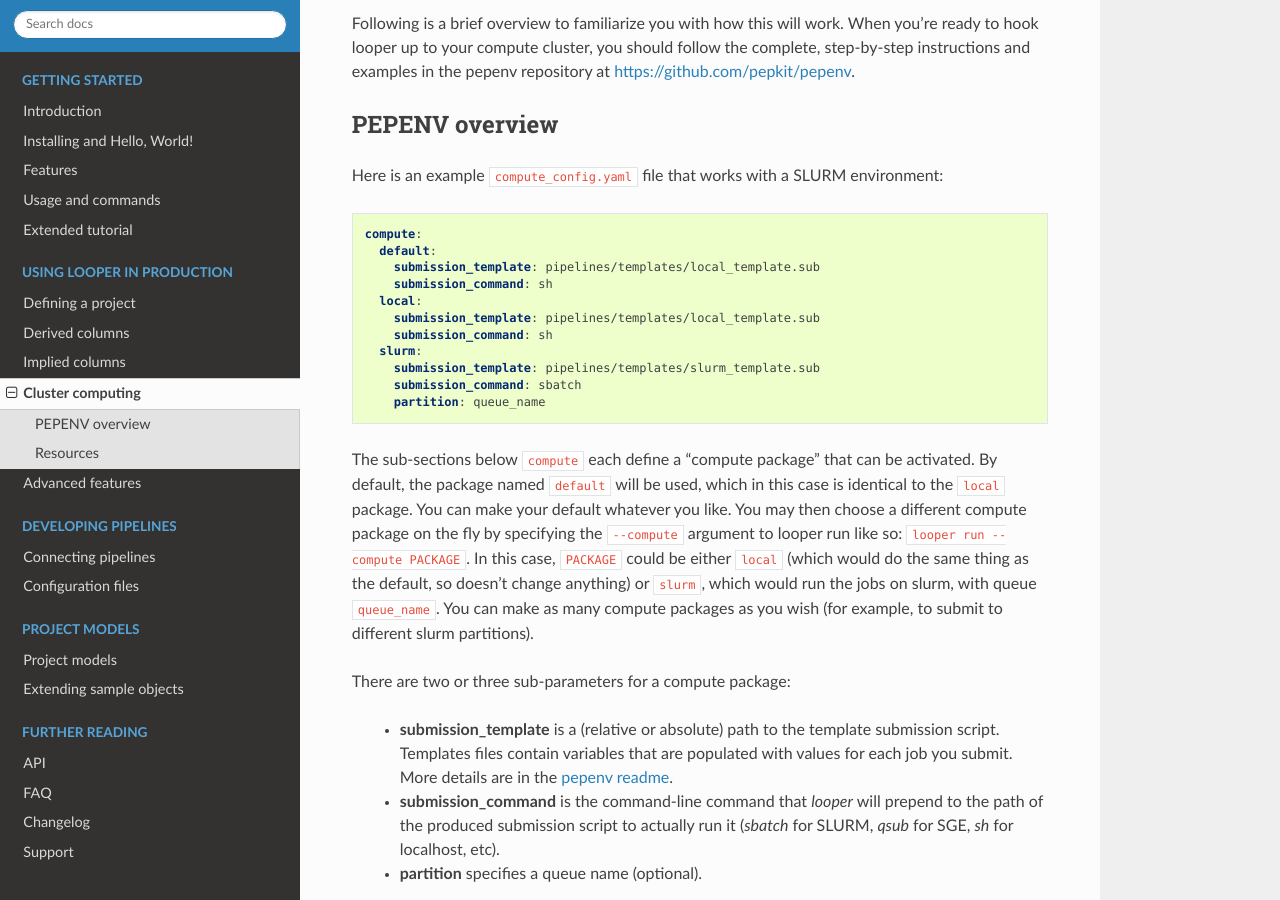
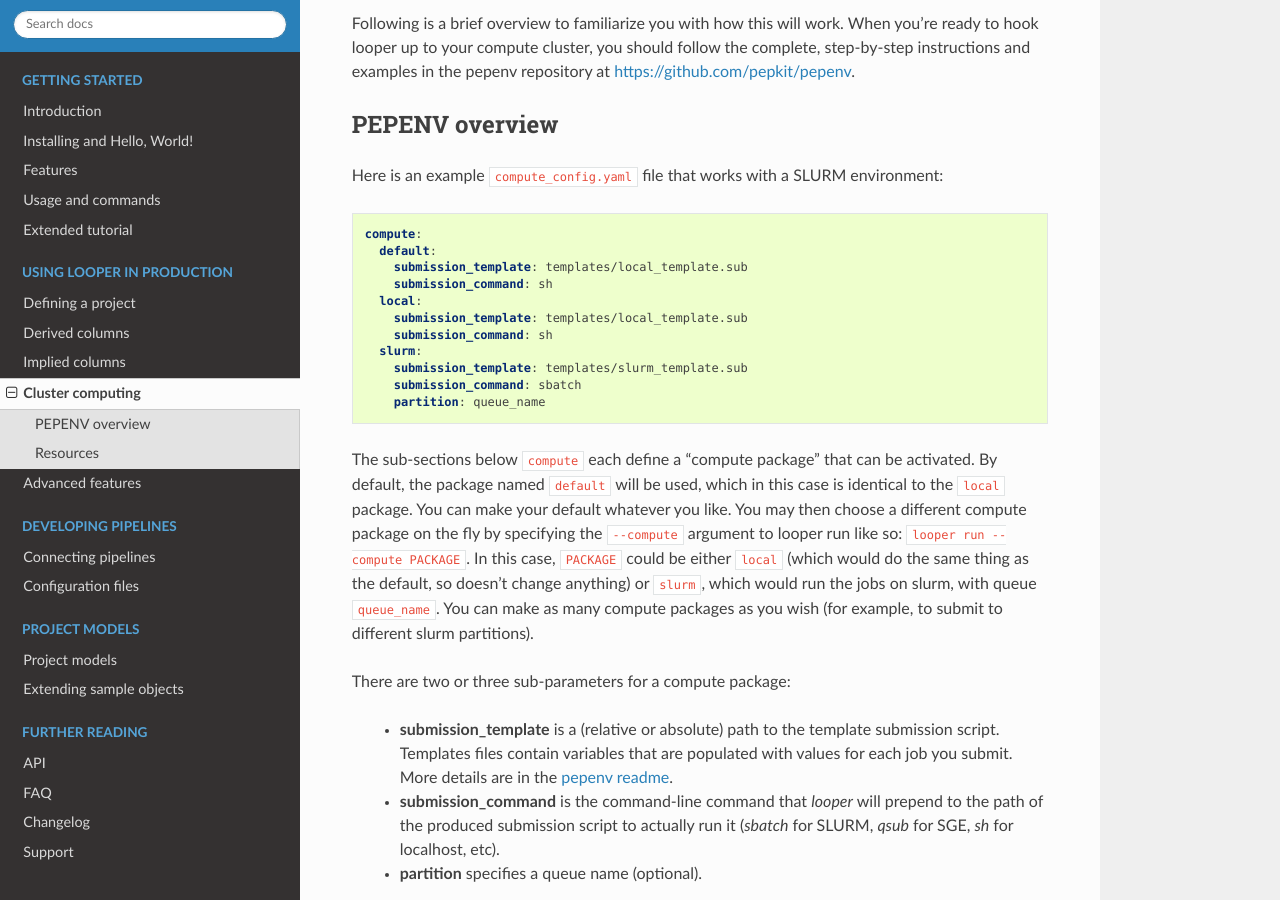
Before and after one commit to pepkit/peppy, a Sphinx documentation site: the page built from doc/source/cluster-computing.rst, in a window 1280 px wide and 900 px high, scrolled down 365 px. Built offline with Sphinx 7.4.7 and the Read the Docs theme 2.0.0, drawn with Linux system fonts in a browser that asks for light colours.

Commit message:
doc update

```diff
--- a/doc/source/cluster-computing.rst
+++ b/doc/source/cluster-computing.rst
@@ -19,13 +19,13 @@ Here is an example ``compute_config.yaml`` file that works with a SLURM environm
 
    compute:
      default:
-       submission_template: pipelines/templates/local_template.sub
+       submission_template: templates/local_template.sub
        submission_command: sh
      local:
-       submission_template: pipelines/templates/local_template.sub
+       submission_template: templates/local_template.sub
        submission_command: sh
      slurm:
-       submission_template: pipelines/templates/slurm_template.sub
+       submission_template: templates/slurm_template.sub
        submission_command: sbatch
        partition: queue_name
 
--- a/doc/source/config-files.rst
+++ b/doc/source/config-files.rst
@@ -23,7 +23,7 @@ Pipeline developers
 
 If you want to add a new pipeline to looper, tweak the way looper interacts with a pipeline for a given project, or change the default cluster resources requested by a pipeline, then you need to know about a configuration file that coordinates linking your pipeline in to your looper project.
 
--	:doc:`pipeline interface file <connecting-pipelines>`: Has two sections: 1) ``protocol_mapping`` tells looper which pipelines exist, and how to map each protocol (sample data type) to its pipelines; 2) ``pipelines`` links looper to the pipelines by describing variables, options and paths that the pipeline needs to know to run and outlines resource requirements for cluster managers.
+-	:doc:`pipeline interface file <connecting-pipelines>`: Has two sections: 1) ``protocol_mapping`` tells looper which pipelines exist, and how to map each protocol (sample data type) to its pipelines; 2) ``pipelines`` links looper to the pipelines by describing options, arguments, and compute resources that the pipeline needs to run.
 
 Finally, if you're using Pypiper to develop pipelines, it uses a pipeline-specific configuration file (detailed in the Pypiper documentation):
 
```
